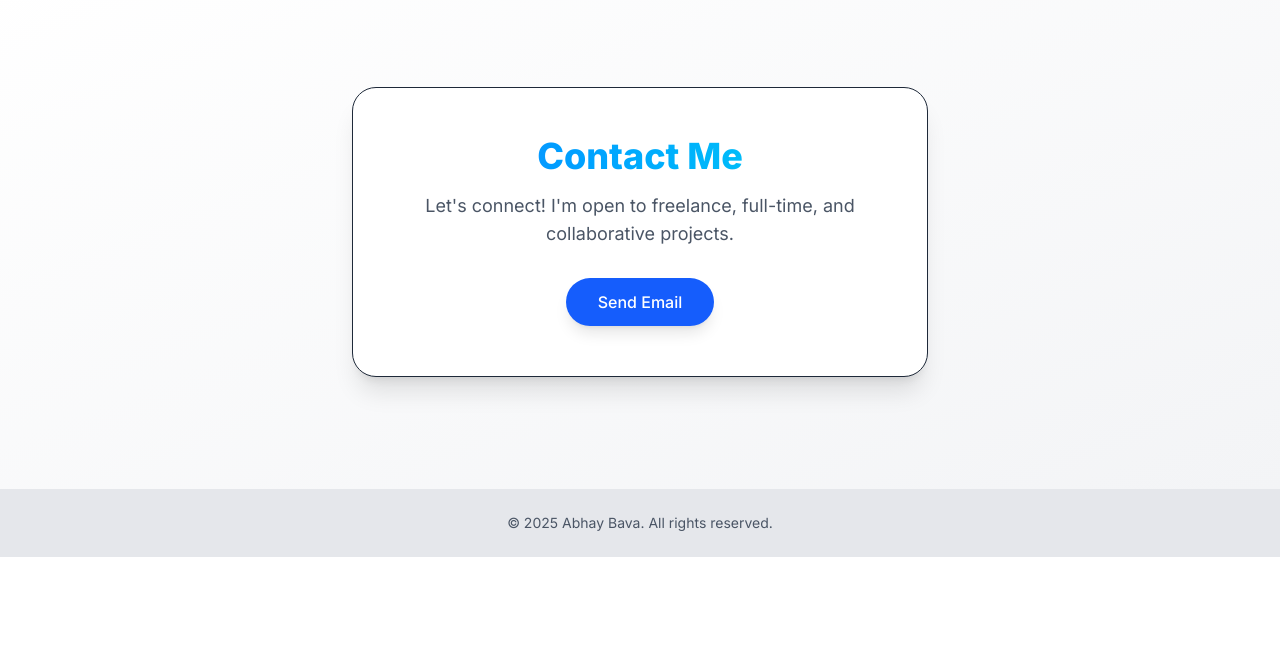
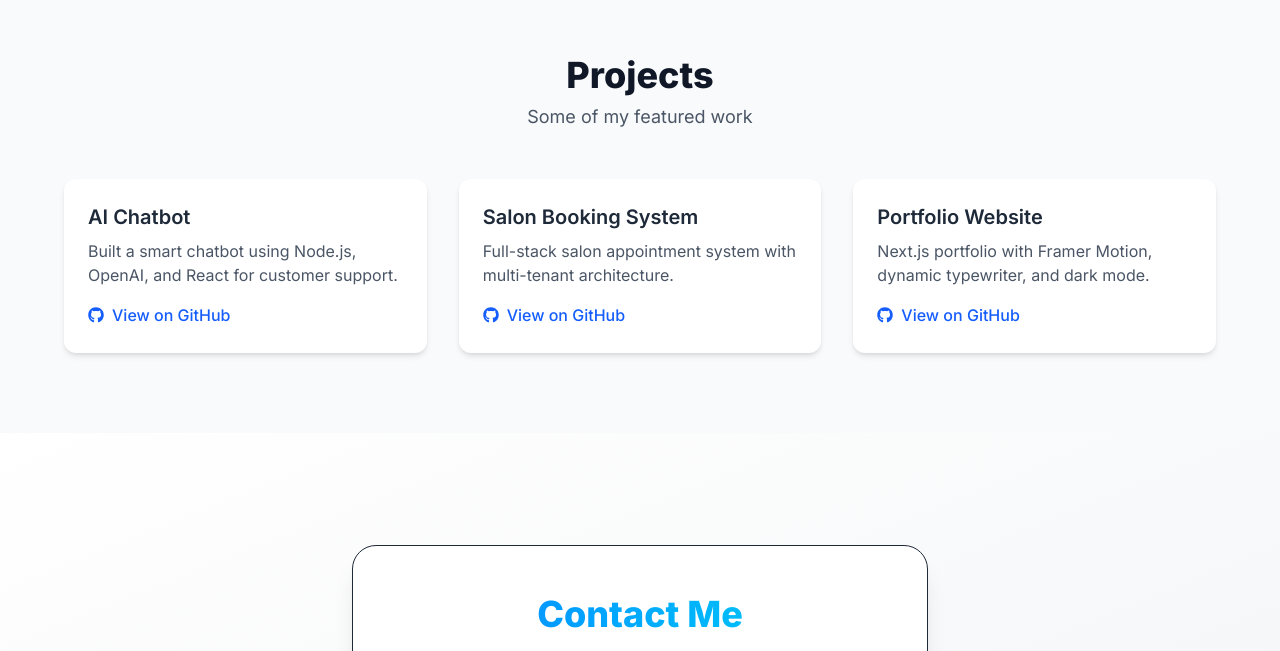
Before and after one commit to AbhayBava/portfolio, a Next.js app in the folder abhay-portfolio/: page / in a window 1280 px wide. Shown: the part 1449-2100 px from the top of the page. Before the commit the page ends 2006 px from the top, so only its background shows below. Built offline with nearby package versions, Linux system fonts and the light colour scheme.

Commit message:
adding a portfolio

```diff
--- a/abhay-portfolio/package.json
+++ b/abhay-portfolio/package.json
@@ -17,6 +17,7 @@
     "next-themes": "^0.4.6",
     "react": "^19.0.0",
     "react-dom": "^19.0.0",
+    "react-icons": "^5.5.0",
     "react-simple-typewriter": "^5.0.1"
   },
   "devDependencies": {
--- /dev/null
+++ b/abhay-portfolio/src/app/components/Projects.tsx
@@ -0,0 +1,73 @@
+"use client";
+import { motion } from "framer-motion";
+import { FaGithub } from "react-icons/fa";
+
+const projects = [
+  {
+    title: "AI Chatbot",
+    description: "Built a smart chatbot using Node.js, OpenAI, and React for customer support.",
+    github: "https://github.com/your-username/ai-chatbot",
+  },
+  {
+    title: "Salon Booking System",
+    description: "Full-stack salon appointment system with multi-tenant architecture.",
+    github: "https://github.com/your-username/salon-booking",
+  },
+  {
+    title: "Portfolio Website",
+    description: "Next.js portfolio with Framer Motion, dynamic typewriter, and dark mode.",
+    github: "https://github.com/your-username/portfolio",
+  },
+];
+
+const cardVariants = {
+  hidden: { opacity: 0, y: 50, scale: 0.95 },
+  visible: {
+    opacity: 1,
+    y: 0,
+    scale: 1,
+    transition: { duration: 0.6, ease: "easeOut" },
+  },
+};
+
+export default function Projects() {
+  return (
+    <section id="projects" className="py-20 px-6 bg-gray-50 dark:bg-gray-900">
+      <div className="max-w-6xl mx-auto text-center mb-12">
+        <h2 className="text-4xl font-extrabold text-gray-900 dark:text-white mb-2">Projects</h2>
+        <p className="text-lg text-gray-600 dark:text-gray-400">
+          Some of my featured work
+        </p>
+      </div>
+
+      <div className="grid gap-8 grid-cols-1 sm:grid-cols-2 lg:grid-cols-3 max-w-6xl mx-auto">
+        {projects.map((project, index) => (
+          <motion.div
+            key={index}
+            variants={cardVariants}
+            initial="hidden"
+            whileInView="visible"
+            viewport={{ once: true }}
+            className="bg-white dark:bg-gray-800 rounded-xl shadow-md p-6 hover:shadow-xl transition"
+          >
+            <h3 className="text-xl font-semibold text-gray-800 dark:text-white">
+              {project.title}
+            </h3>
+            <p className="mt-2 text-gray-600 dark:text-gray-300">
+              {project.description}
+            </p>
+            <a
+              href={project.github}
+              target="_blank"
+              rel="noopener noreferrer"
+              className="inline-flex items-center gap-2 mt-4 text-blue-600 dark:text-cyan-400 hover:underline font-medium"
+            >
+              <FaGithub />
+              View on GitHub
+            </a>
+          </motion.div>
+        ))}
+      </div>
+    </section>
+  );
+}
--- a/abhay-portfolio/src/app/page.tsx
+++ b/abhay-portfolio/src/app/page.tsx
@@ -3,6 +3,7 @@
 import About from "../app/components/About";
 // import Projects from "../app/components/Projects";
 import Contact from "../app/components/Contact";
+import Projects from "../app/components/Projects";
 import Footer from "../app/components/Footer";
 
 export default function HomePage() {
@@ -11,6 +12,7 @@
       <Header />
       <Hero />
       <About />
+      <Projects />
       <Contact />
       <Footer />
     </main>
```
Also changed, not shown: 1 other file (tests, documents, lock files or other folders).
